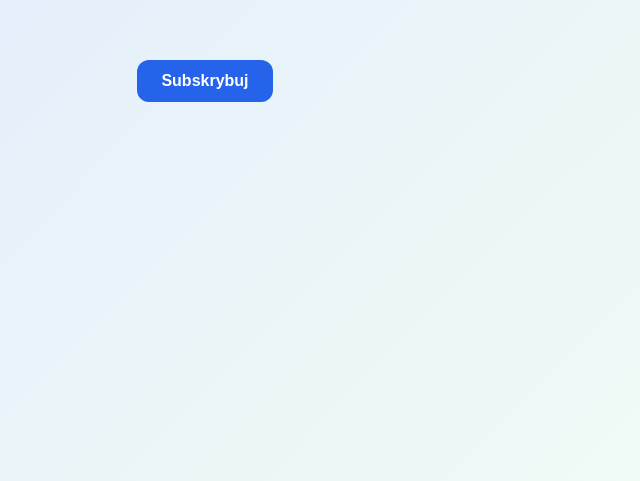
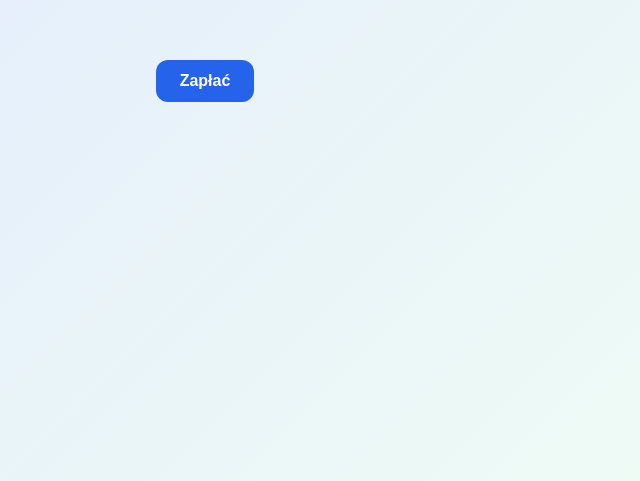
Before and after one commit to Adam903PL/Stripe, a website: page public/index.html in a window 1280 px wide. Shown: the part 319-800 px from the top of the page, without its empty margins (435-1075 px from the left). Drawn offline with Linux system fonts and the light colour scheme.

Commit message:
change: sub -> pay

```diff
--- a/public/index.html
+++ b/public/index.html
@@ -73,7 +73,7 @@
   </head>
  <body>
     <form id="checkout-form">
-      <button type="submit">Subskrybuj</button>
+      <button type="submit">Zapłać</button>
     </form>
 
     <script>
```
